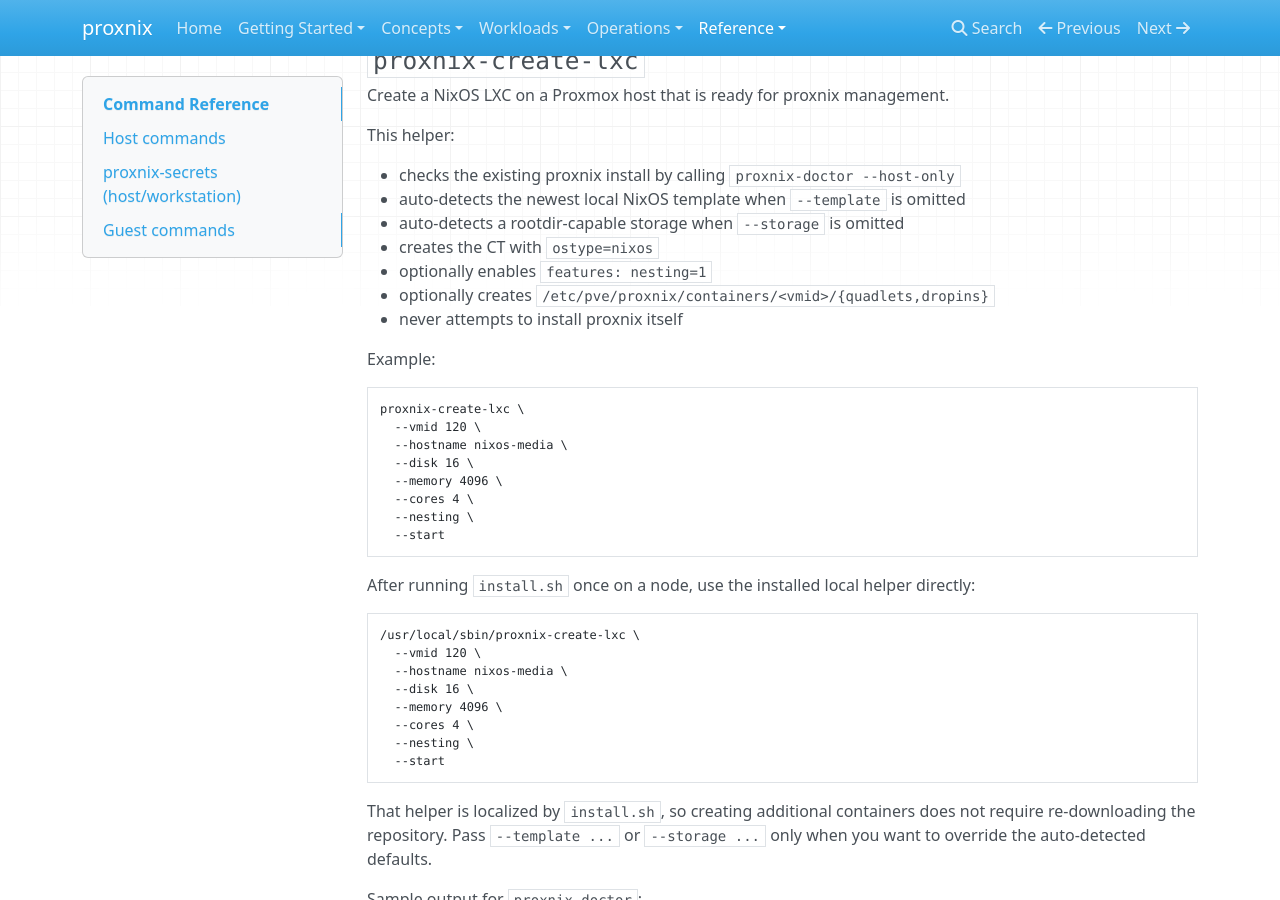
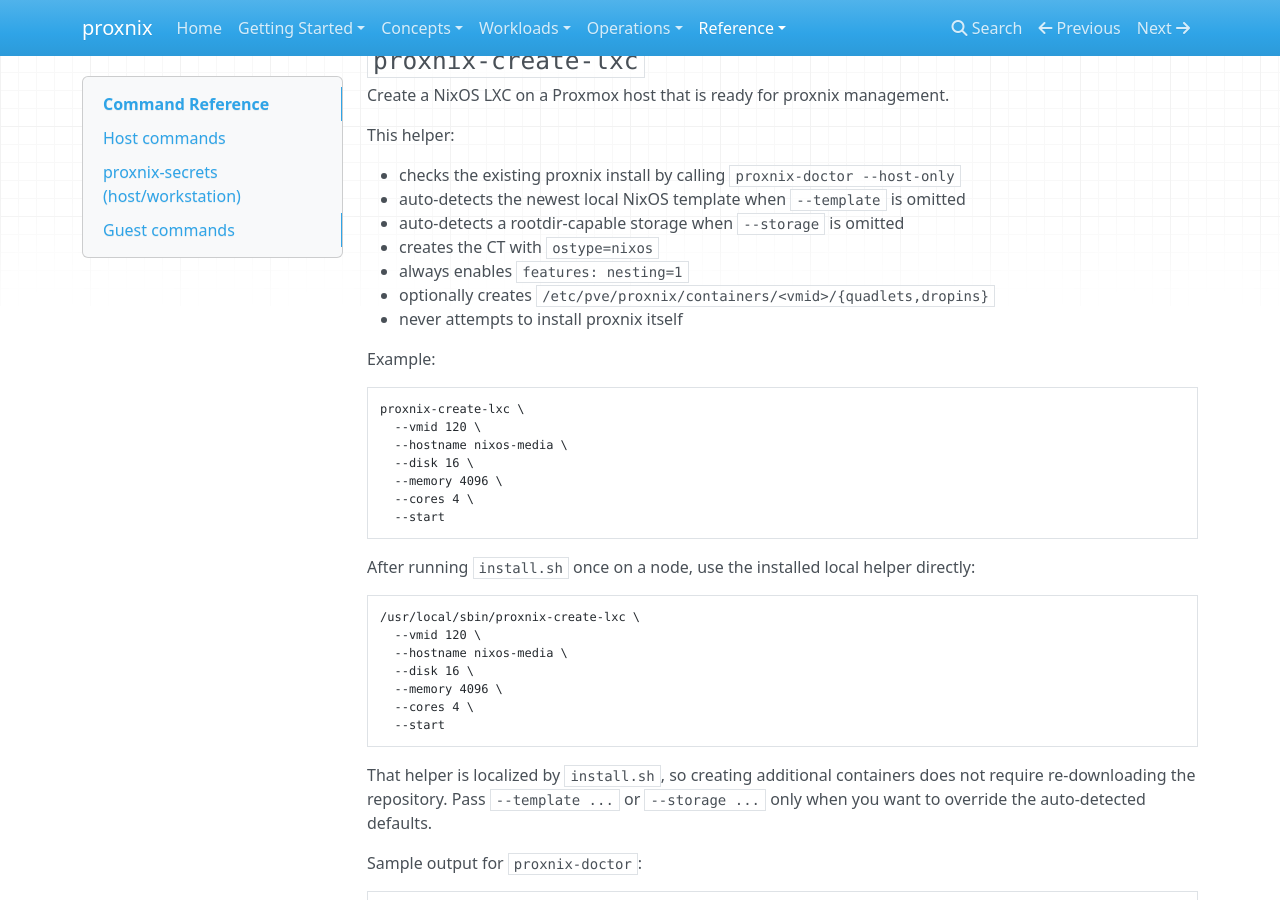
Before and after one commit to denMaier/proxnix, an MkDocs documentation site: the page built from docs/reference/commands.md, in a window 1280 px wide and 900 px high, scrolled down 1754 px. Built offline with MkDocs 1.6.1, drawn with Linux system fonts in a browser that asks for light colours; nearby versions of some CDN libraries.

Commit message:
nesting=1 for nixos

````diff
--- a/docs/reference/commands.md
+++ b/docs/reference/commands.md
@@ -86,7 +86,7 @@
 - auto-detects the newest local NixOS template when `--template` is omitted
 - auto-detects a rootdir-capable storage when `--storage` is omitted
 - creates the CT with `ostype=nixos`
-- optionally enables `features: nesting=1`
+- always enables `features: nesting=1`
 - optionally creates `/etc/pve/proxnix/containers/<vmid>/{quadlets,dropins}`
 - never attempts to install proxnix itself
 
@@ -99,7 +99,6 @@
   --disk 16 \
   --memory 4096 \
   --cores 4 \
-  --nesting \
   --start
 ```
 
@@ -112,7 +111,6 @@
   --disk 16 \
   --memory 4096 \
   --cores 4 \
-  --nesting \
   --start
 ```
 
````
Also changed, not shown: docs/getting-started/first-container.md (+1 -1 lines), 1 other file.
